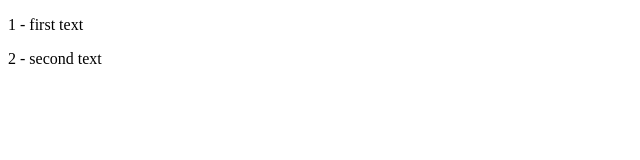
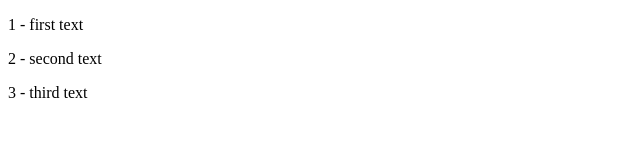
Before and after one commit to titibemo/gitgame, a plain HTML site: page index.html in a window 1280 px wide. Shown: the full height of the page, 0-640 px from the left. Drawn offline with Linux system fonts and the light colour scheme.

Commit message:
third text

```diff
--- a/index.html
+++ b/index.html
@@ -11,5 +11,7 @@
 
     <p>2 - second text</p>
 
+    <p>3 - third text</p>
+
 </body>
 </html>
```
